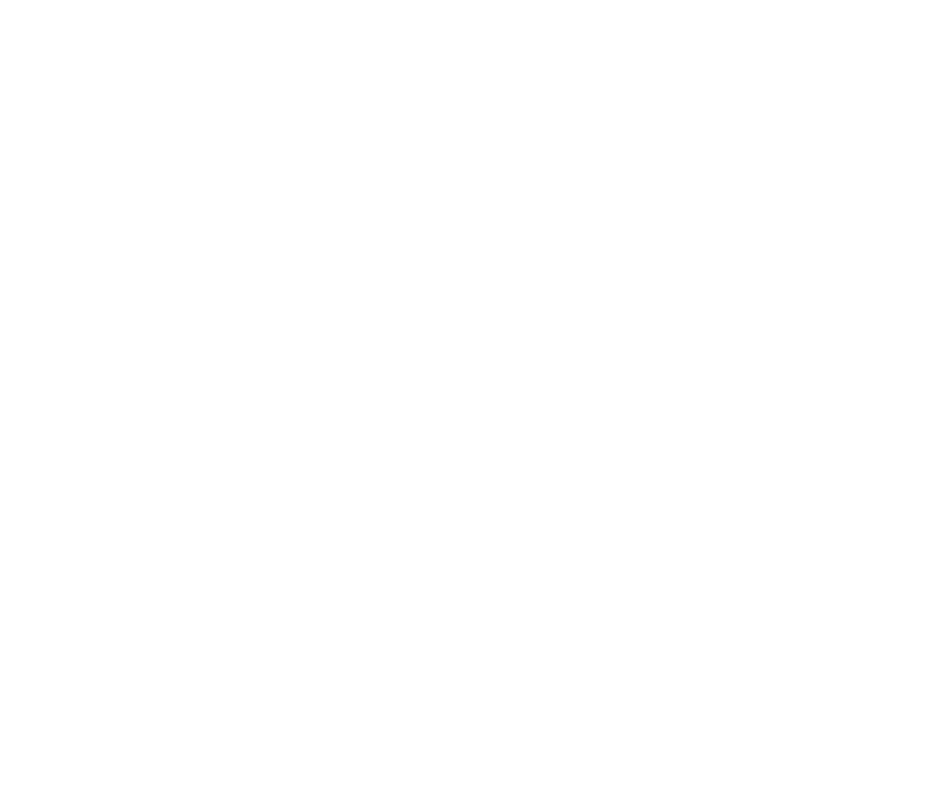
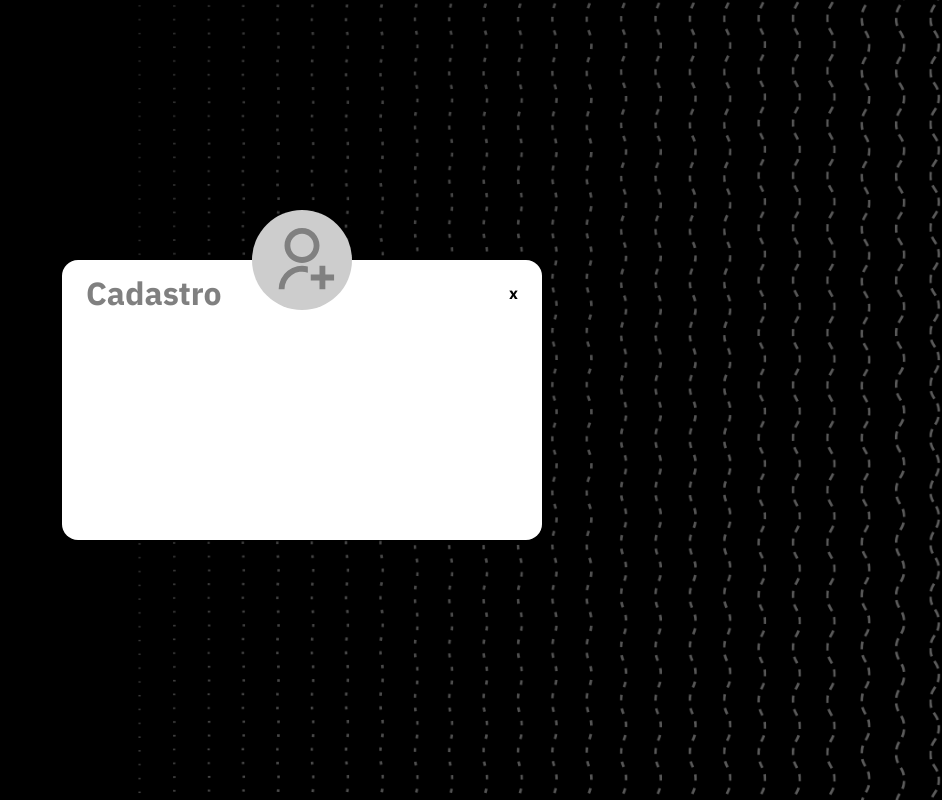
Before and after one commit to lucascortesc/teste_NG_Cash, a React (Vite) app in the folder Front/: page /register in a window 1280 px wide. Before the commit this address had no page. Shown: the whole page, without its empty margins (338-1280 px from the left). Built offline with nearby package versions, Linux system fonts and the light colour scheme.

Commit message:
feat: modal component / modal LoginRegister

```diff
--- /dev/null
+++ b/Front/src/Components/LoginRegisterModal/index.tsx
@@ -0,0 +1,34 @@
+import { IChildren } from "../../interface";
+import { Background } from "./styles";
+import { motion } from "framer-motion";
+import { useNavigate } from "react-router-dom";
+import { FiLogIn } from "react-icons/fi";
+import { RiUserAddLine } from "react-icons/ri";
+
+interface Props extends IChildren {
+  title: string;
+}
+
+export const LoginRegisterModal: React.FC<Props> = ({ title, children }) => {
+  const navigate = useNavigate();
+  return (
+    <Background>
+      <motion.div
+        initial={{ opacity: 0 }}
+        animate={{ opacity: 1 }}
+        transition={{ duration: 0.7 }}
+        className="userModal"
+      >
+        <div className="userModal__header-icon">
+          {title === "Login" ? <FiLogIn /> : <RiUserAddLine />}
+        </div>
+        <div className="userModal__header">
+          <h1>{title}</h1>
+
+          <p onClick={() => navigate("/")}>x</p>
+        </div>
+        {children}
+      </motion.div>
+    </Background>
+  );
+};
--- /dev/null
+++ b/Front/src/Components/LoginRegisterModal/styles.ts
@@ -0,0 +1,71 @@
+import styled from "styled-components";
+import background from "../../assets/backgroundLandingPage.png";
+
+export const Background = styled.div`
+  width: 100vw;
+  height: 100vh;
+
+  position: fixed;
+  top: 0;
+  left: 0;
+  z-index: 2;
+
+  background-image: url(${background});
+  background-size: cover;
+
+  display: flex;
+  align-items: center;
+  justify-content: center;
+
+  overflow: auto;
+
+  .userModal {
+    width: 95%;
+    max-width: 480px;
+    height: 95%;
+    max-height: 280px;
+    background-color: white;
+
+    padding: 12px 24px;
+
+    border-radius: 16px;
+
+    overflow: auto;
+
+    .userModal__header {
+      width: 100%;
+      display: flex;
+      justify-content: space-between;
+      align-items: center;
+      font-weight: bold;
+      color: grey;
+
+      p {
+        font-weight: bold;
+        color: black;
+        cursor: pointer;
+      }
+    }
+
+    .userModal__header-icon {
+      height: 100px;
+      width: 100px;
+      left: calc(50% - 50px);
+      background-color: #cdcdcd;
+      color: grey;
+      border-radius: 50%;
+      position: absolute;
+      margin-top: -62px;
+      z-index: 10;
+
+      display: flex;
+      justify-content: center;
+      align-items: center;
+
+      svg {
+        width: 70%;
+        height: 70%;
+      }
+    }
+  }
+`;
--- /dev/null
+++ b/Front/src/Components/Modal/styles.ts
@@ -0,0 +1,45 @@
+import styled from "styled-components";
+
+export const Background = styled.div`
+  width: 100vw;
+  height: 100vh;
+
+  position: fixed;
+  top: 0;
+  left: 0;
+  z-index: 2;
+
+  background-color: rgba(0, 0, 0, 0.6);
+
+  display: flex;
+  align-items: center;
+  justify-content: center;
+
+  overflow: auto;
+
+  .modal {
+    width: 95%;
+    max-width: 640px;
+    height: 95%;
+    max-height: 480px;
+    background-color: white;
+
+    padding: 24px 32px;
+
+    border-radius: 16px;
+
+    overflow: auto;
+
+    .modal__header {
+      width: 100%;
+      display: flex;
+      justify-content: space-between;
+      align-items: center;
+      font-weight: bold;
+
+      p:hover {
+        cursor: pointer;
+      }
+    }
+  }
+`;
--- /dev/null
+++ b/Front/src/Pages/LoginRegister/index.tsx
@@ -0,0 +1,23 @@
+import { useEffect, useState } from "react";
+import { LoginRegisterModal } from "../../Components/LoginRegisterModal";
+import { Background } from "./styles";
+
+export const LoginRegister = () => {
+  const [path, setPath] = useState<string>("");
+
+  useEffect(() => {
+    if (window.location.pathname === "/login") {
+      setPath("Login");
+    } else {
+      setPath("Cadastro");
+    }
+  }, []);
+
+  return (
+    <Background>
+      <LoginRegisterModal title={path}>
+        <p></p>
+      </LoginRegisterModal>
+    </Background>
+  );
+};
--- /dev/null
+++ b/Front/src/Pages/LoginRegister/styles.ts
@@ -0,0 +1,6 @@
+import styled from "styled-components";
+
+export const Background = styled.div`
+  width: 100%;
+  height: 100%;
+`;
--- a/Front/src/Routes/index.tsx
+++ b/Front/src/Routes/index.tsx
@@ -1,6 +1,7 @@
 import { Route, Routes } from "react-router-dom";
 import { Outlet, Navigate } from "react-router-dom";
 import { LandingPage } from "../Pages/LandingPage";
+import { LoginRegister } from "../Pages/LoginRegister";
 
 export const Navigation = () => {
   const PrivateRoutes = () => {
@@ -15,6 +16,11 @@
 
   return (
     <Routes>
+      <Route element={<AuthenticatedForbidenRoutes />}>
+        <Route path="/login" element={<LoginRegister />} />
+        <Route path="/register" element={<LoginRegister />} />
+      </Route>
+
       <Route path="/" element={<LandingPage />} />
     </Routes>
   );
--- /dev/null
+++ b/Front/src/interface/index.ts
@@ -0,0 +1,5 @@
+import { ReactNode } from "react";
+
+export interface IChildren {
+  children: ReactNode;
+}
```
Also changed, not shown: Front/src/Components/Modal/index.tsx (added, +27 -0 lines), 1 other file (tests, documents, lock files or other folders).
